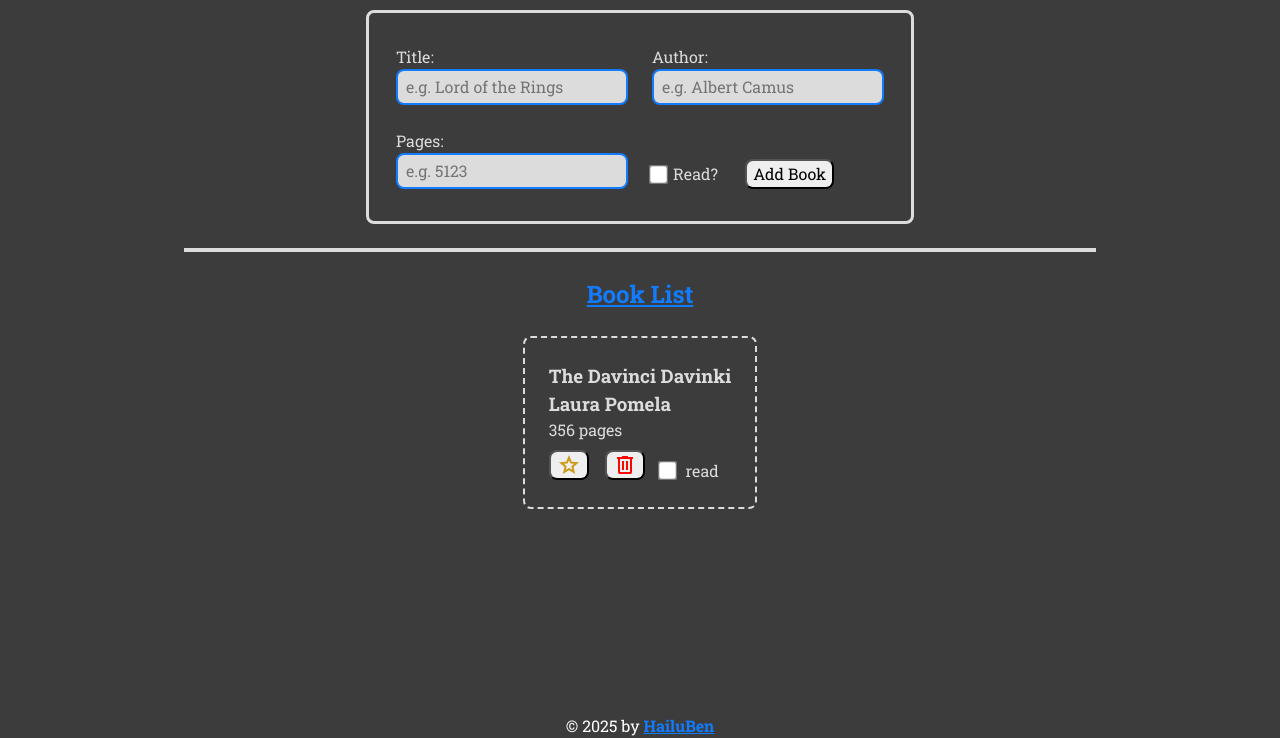
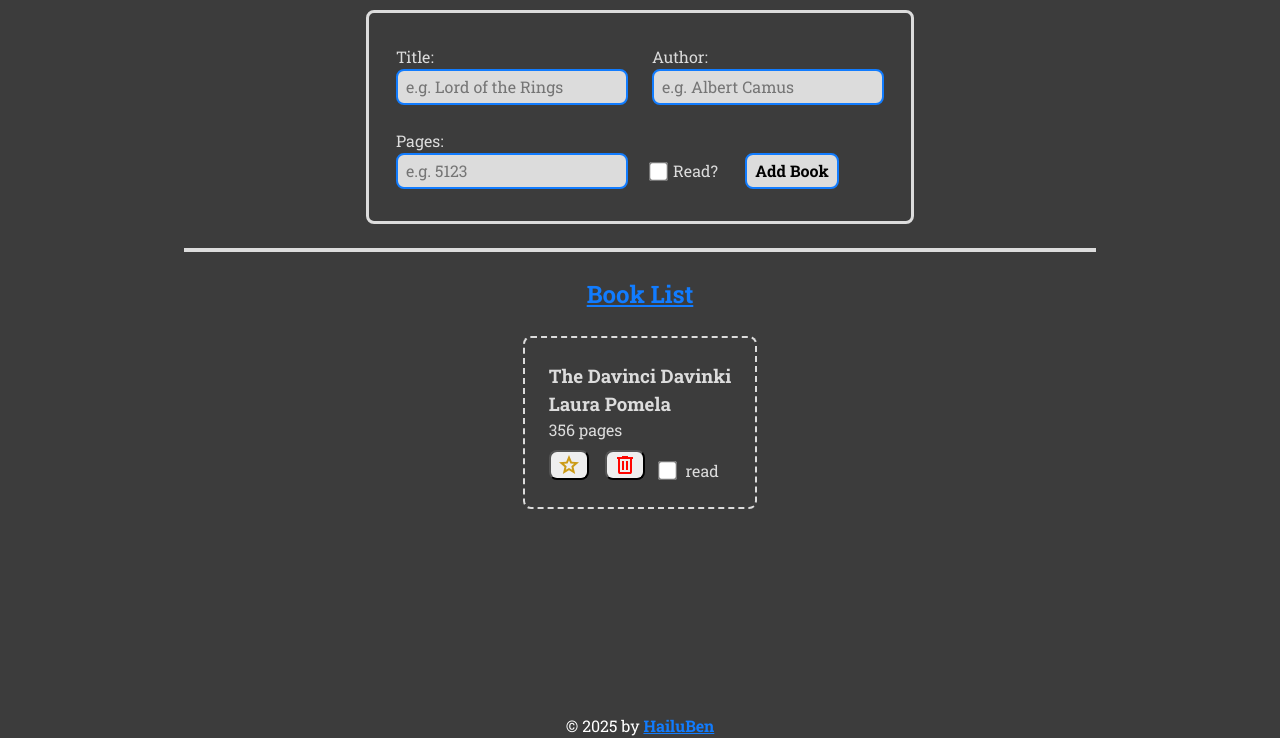
Before and after one commit to HailuBen/library-site, a plain HTML site: page index.html in a window 1280 px wide. Shown: the part 62-800 px from the top of the page. Drawn offline with Linux system fonts and the light colour scheme; a web font is replaced by a local one.

Commit message:
change submit selector to match html

```diff
--- a/style.css
+++ b/style.css
@@ -75,17 +75,20 @@ main{
     gap: var(--gap-size);
     flex-direction: column;
 }
-form.book-form input{
+form.book-form input, #submit{
     background-color: var(--site-text-color);
-    transition: .3s ease;
+    transition: .2s ease;
 }
-form.book-form input:hover{
+form.book-form input:hover, #submit:hover{
     box-shadow: 0px 0px 5px 2px var(--site-link-color);
     background-color: white;
 }
 form.book-form input:focus{
-    box-shadow: 0 14px 28px rgba(0,0,0,0.25), 0 10px 10px rgba(0,0,0,0.22);
-    background-color: white;
+    box-shadow: 0px 0px 5px 2px #20202040, 0 10px 10px #20202040;
+}
+#submit:active{
+    box-shadow: 0px 0px 5px 2px #20202040, 0 10px 10px #20202040;
+    background-color: var(--site-text-color);
 }
 form.book-form{
     display: grid;
@@ -124,13 +127,15 @@ form.book-form{
 input[type="checkbox"]{
     transform: scale(1.5);
 }
-
-form > div > input, .submit-container input[type="submit"]{
+button#submit{
+    cursor: pointer;
+}
+form > div > input, .submit-container input[type="submit"], button#submit{
     border-style: solid;
     border-color: var(--site-link-color);
     padding: 4px 8px;
 }
-input[type="submit"] {
+input[type="submit"], button#submit {
     font-weight: bold;
     transition: .3s ease;
 }
```
